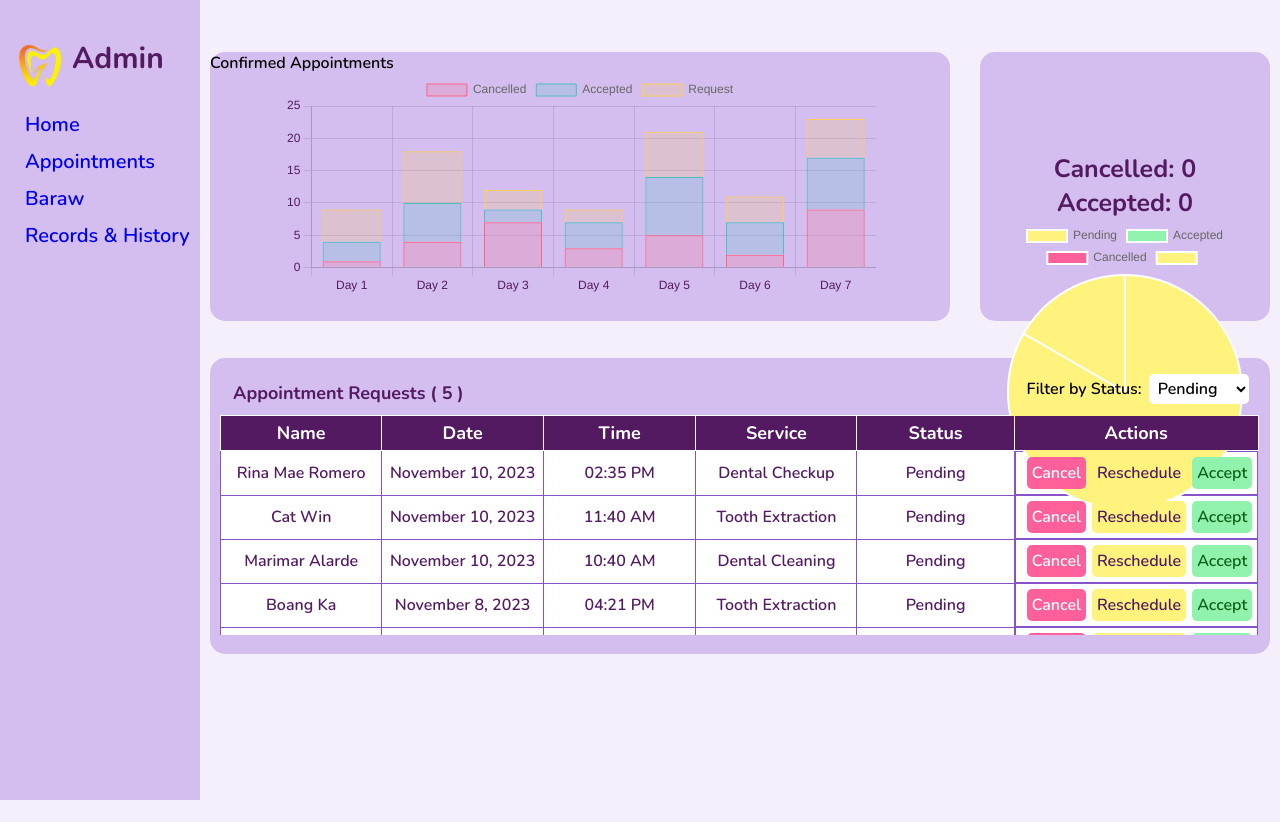
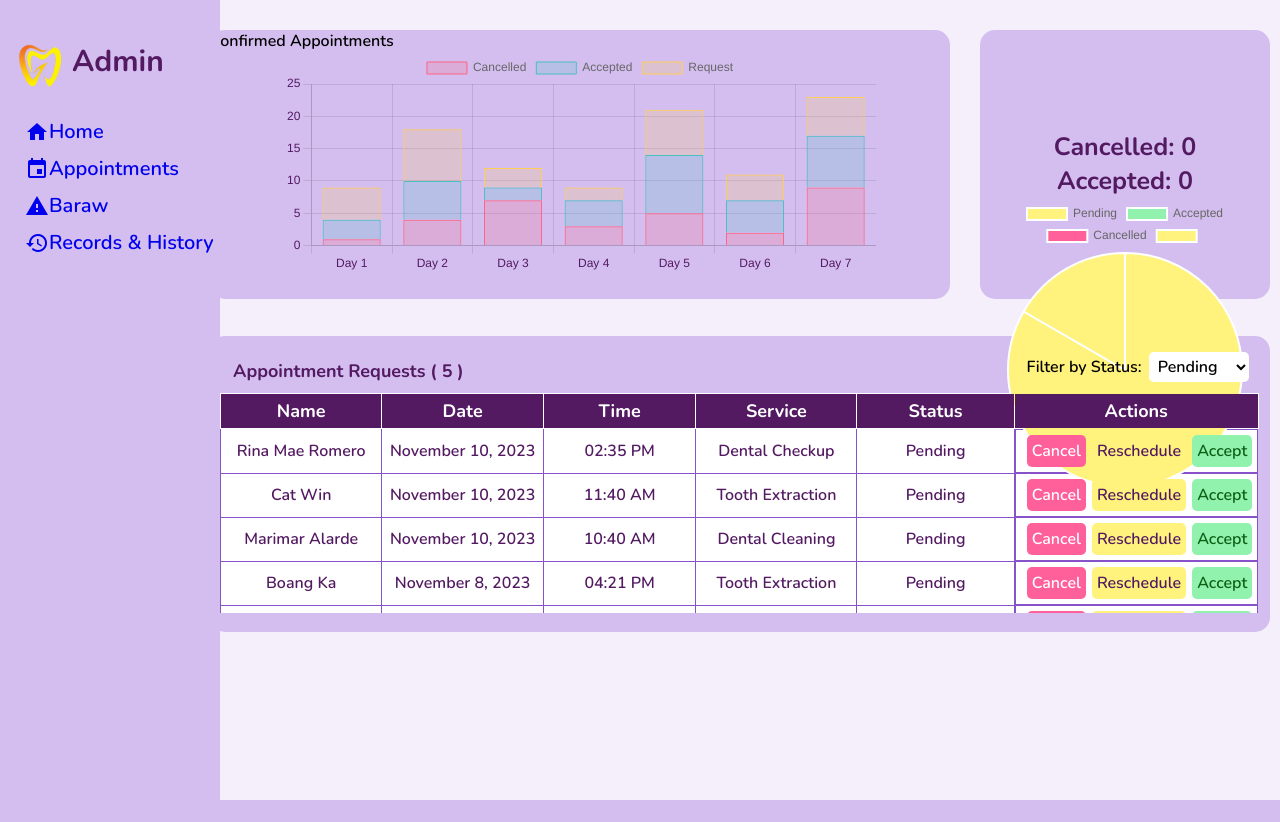
Before and after one commit to WinWin-Kobayashi/officialB-dentalClinicWeb, a PHP site: page /officialB-dentalClinicWeb/admin-dashboard.php in a window 1280 px wide. After the commit the page ends 800 px from the top, so only its background shows below. Run offline with PHP 8.4, Linux system fonts and the light colour scheme; data comes from the database, SQL or seed files in the repository.

Commit message:
Add: sidebar icons

```diff
--- a/admin-dashboard.php
+++ b/admin-dashboard.php
@@ -1,5 +1,4 @@
 <?php include('connection.php'); ?>
-<?php require_once('lib/accept-appointment.php'); ?>
 
 <?php
 
--- a/admin-header.css
+++ b/admin-header.css
@@ -29,7 +29,7 @@ img{
 
 .sidebar{
     position: fixed;
-    width: 200px;
+    width: 220px;
     background: var(--light-purple);
     display: flex;
     flex-direction: column;
@@ -42,9 +42,18 @@ img{
     margin-left: 0px;
     margin-top: 10px;
 }
+.material-icon {
+    margin-right: 10px;
+}
 
 .navlist li {
     padding: 5px 0px 5px 25px;
+}
+
+.navlist li a {
+    text-decoration: none;
+    display: flex;
+    align-items: center;
 }
 
 .navlist li:hover {
--- a/admin-header.php
+++ b/admin-header.php
@@ -1,4 +1,6 @@
 <link rel="stylesheet" href="admin-header.css">
+<link rel="stylesheet" href="https://fonts.googleapis.com/icon?family=Material+Icons">
+
 <div class="sidebar">
 
     <div class="comp">
@@ -9,10 +11,18 @@
     </div>
 
     <ul class="navlist">
-        <li><a href="admin-dashboard.php">Home</a></li>
-        <li><a href="admin-appointment.php">Appointments</a></li>
-        <li><a href="admin-patients.php">Baraw</a></li>
-        <li><a href="admin-patRecHistory.php">Records & History</a></li>
+        <li><a href="admin-dashboard.php">
+            <i class="material-icons">home</i>
+            Home</a></li>
+        <li><a href="admin-appointment.php">
+            <i class="material-icons">event</i>
+            Appointments</a></li>
+        <li><a href="admin-patients.php">
+            <i class="material-icons">warning</i>
+            Baraw</a></li>
+        <li><a href="admin-patRecHistory.php">
+            <i class="material-icons">history</i>
+            Records & History</a></li>
     </ul>
 
 </div>
```
